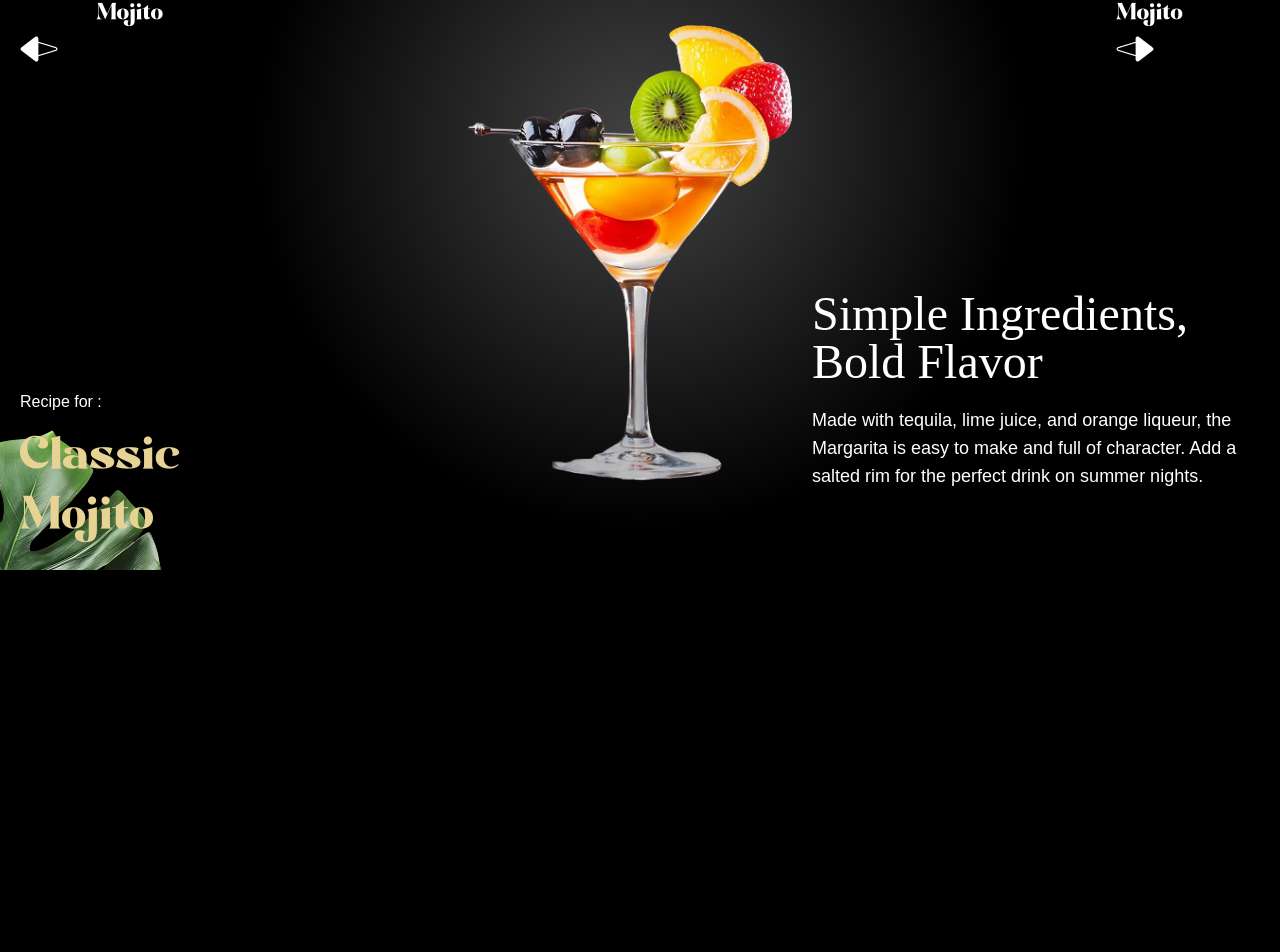
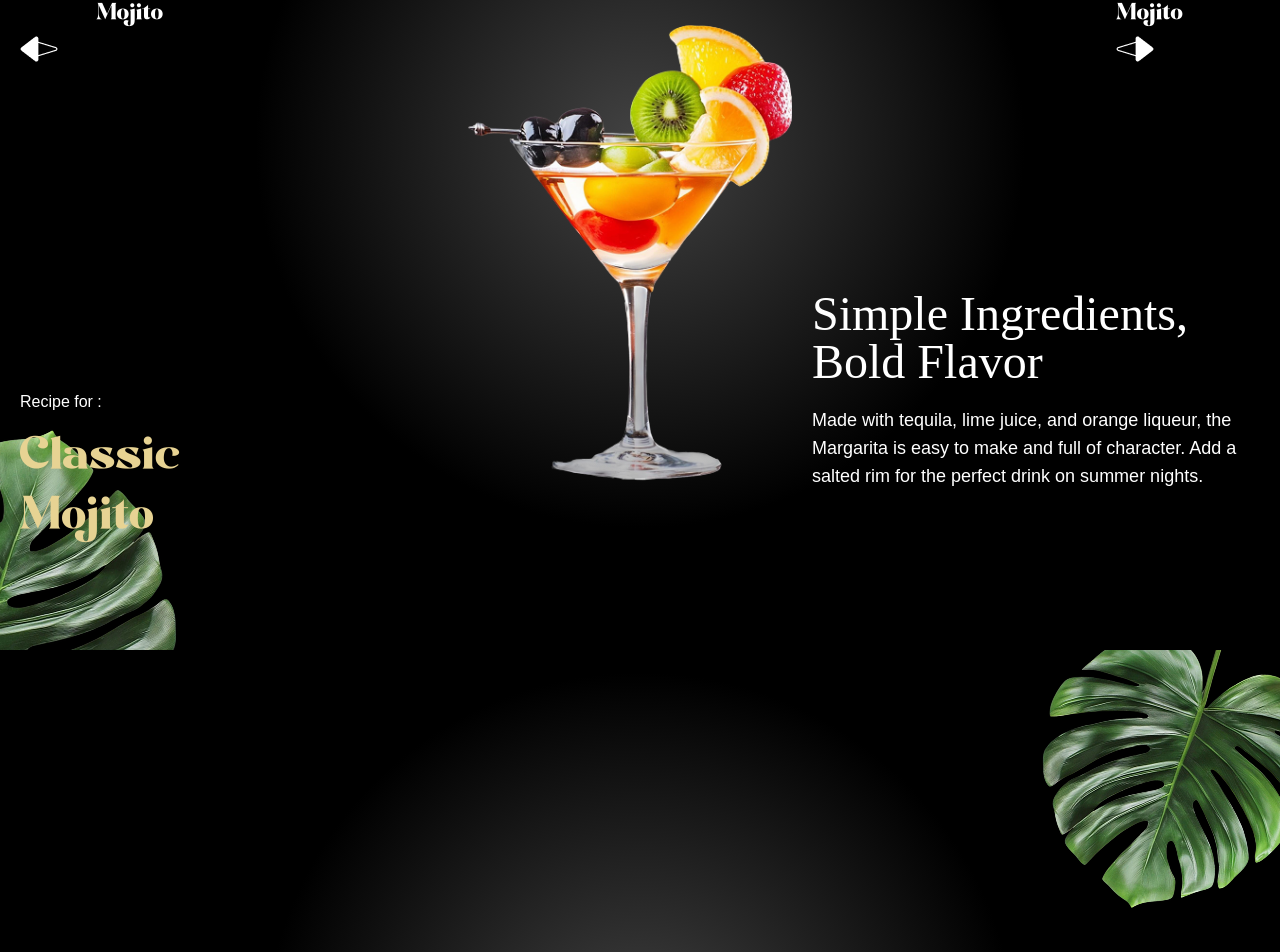
Before and after one commit to prashanth810/gsap-cocktail, a React (Vite) app: page / in a window 1280 px wide. Shown: the part 8111-9063 px from the top of the page. Before the commit the page ends 8189 px from the top, so only its background shows below. Built offline with nearby package versions, Linux system fonts and the light colour scheme; a web font is replaced by a local one.

Commit message:
all changes from gsap

```diff
--- a/src/App.jsx
+++ b/src/App.jsx
@@ -5,6 +5,7 @@
 import About from './components/about/About'
 import Art from './components/art/Art'
 import Menus from './components/menu/Mrnus';
+import Contact from './components/footer/Contact'
 
 
 const App = () => {
@@ -18,6 +19,8 @@
       <Art />
 
       <Menus />
+
+      <Contact />
     </main>
   )
 }
--- /dev/null
+++ b/src/components/footer/Contact.jsx
@@ -0,0 +1,94 @@
+import React from 'react';
+import footerrightimg from '../../../public/images/footer-right-leaf.png';
+import footerleftimg from '../../../public/images/footer-left-leaf.png';
+import { openingHours, socials } from '../../constants/data';
+import { useGSAP } from '@gsap/react';
+import gsap from 'gsap';
+import { SplitText } from 'gsap/all';
+
+const Contact = () => {
+
+    useGSAP(() => {
+        const titlesplit = SplitText.create("#contact h2", { type: "words" });
+
+        const timeline = gsap.timeline({
+            scrollTrigger: {
+                trigger: "#contact",
+                start: "top center",
+            },
+            ease: "power1.inOut",
+        })
+
+        timeline.from(titlesplit.words, {
+            opacity: 0,
+            yPercent: 100,
+            stagger: 0.2,
+        })
+            .from("#contact h3, #contact p, #contact a", {
+                opacity: 0,
+                yPercent: 100,
+                stagger: 0.2,
+            })
+
+            .to("#f-right-leaf", {
+                y: -50,
+                duration: 1,
+                ease: "power1.inOut",
+            })
+            .to("#f-left-leaf", {
+                y: -50,
+                duration: 1,
+                ease: "power1.inOut",
+            })
+    }, []);
+
+
+    return (
+        <footer id='contact'>
+            <img src={footerrightimg} alt='leaf-right' id='f-right-leaf' />
+            <img src={footerleftimg} alt='leaf-right' id='f-left-leaf' />
+
+            <div className='content'>
+                <h2> Where to Find Us  </h2>
+                <div>
+                    <h3> Visit Our Store </h3>
+                    <p> 123 Cocktail Street, New York, NY 10001 </p>
+                </div>
+
+                <div>
+                    <h3> Contact Us </h3>
+                    <p> Phone: (123) 456-7890 </p>
+                    <p> Email: prashanth </p>
+                </div>
+
+                <div>
+                    {openingHours.map((item, id) => {
+                        return (
+                            <p key={item.day}>
+                                {item.day}: {item.time}
+                            </p>
+                        )
+                    })}
+                </div>
+
+                <div>
+                    <h3> Socials </h3>
+                    <div className='flex-center gap-5'>
+                        {socials.map((item, id) => {
+                            return (
+                                <a key={item.id} href
+                                    ={item.url} target="_blank" rel="noopener noreferrer"
+                                    aria-label={item.name}>
+                                    <img src={item.icon} alt={item.name} className='w-6 h-6' />
+                                </a>
+                            )
+                        })
+                        }
+                    </div>
+                </div>
+            </div>
+        </footer>
+    )
+}
+
+export default Contact
```
